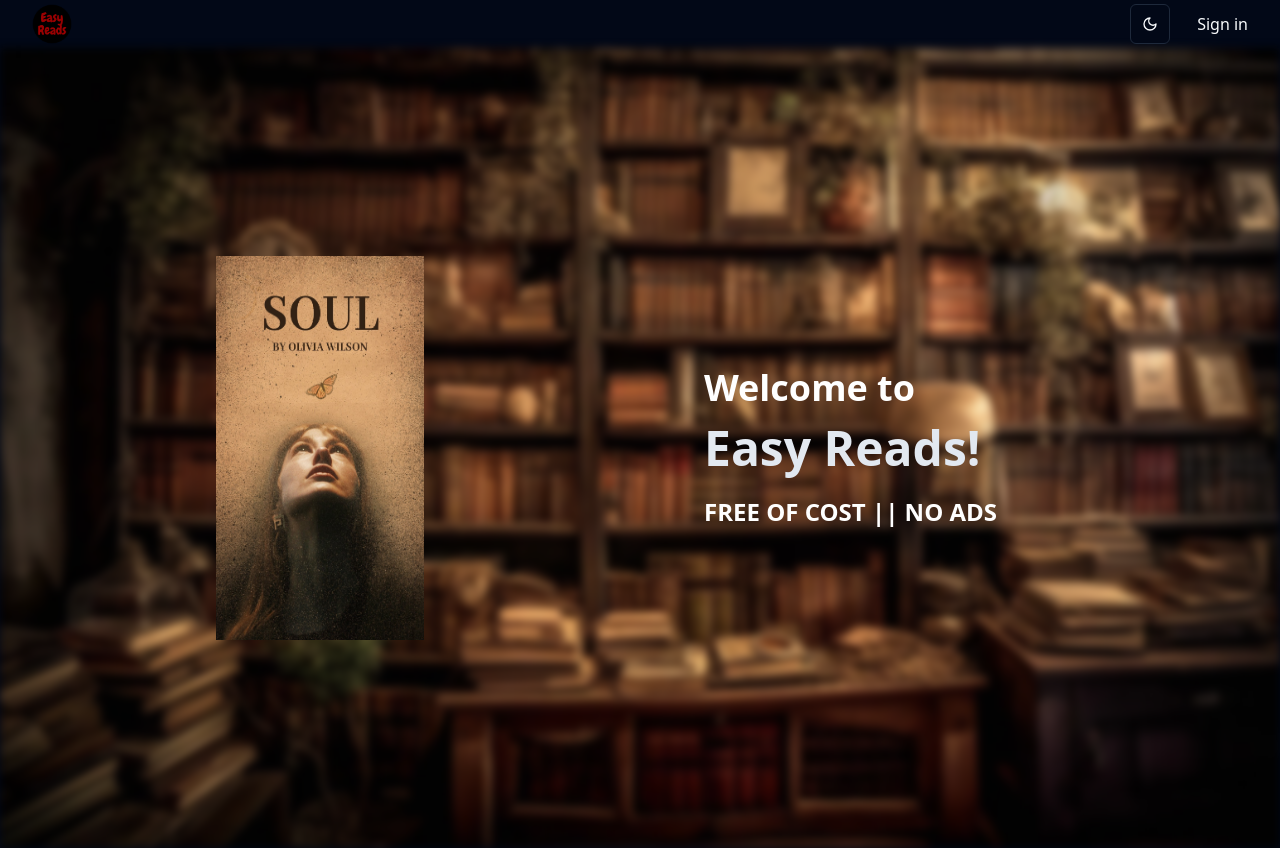
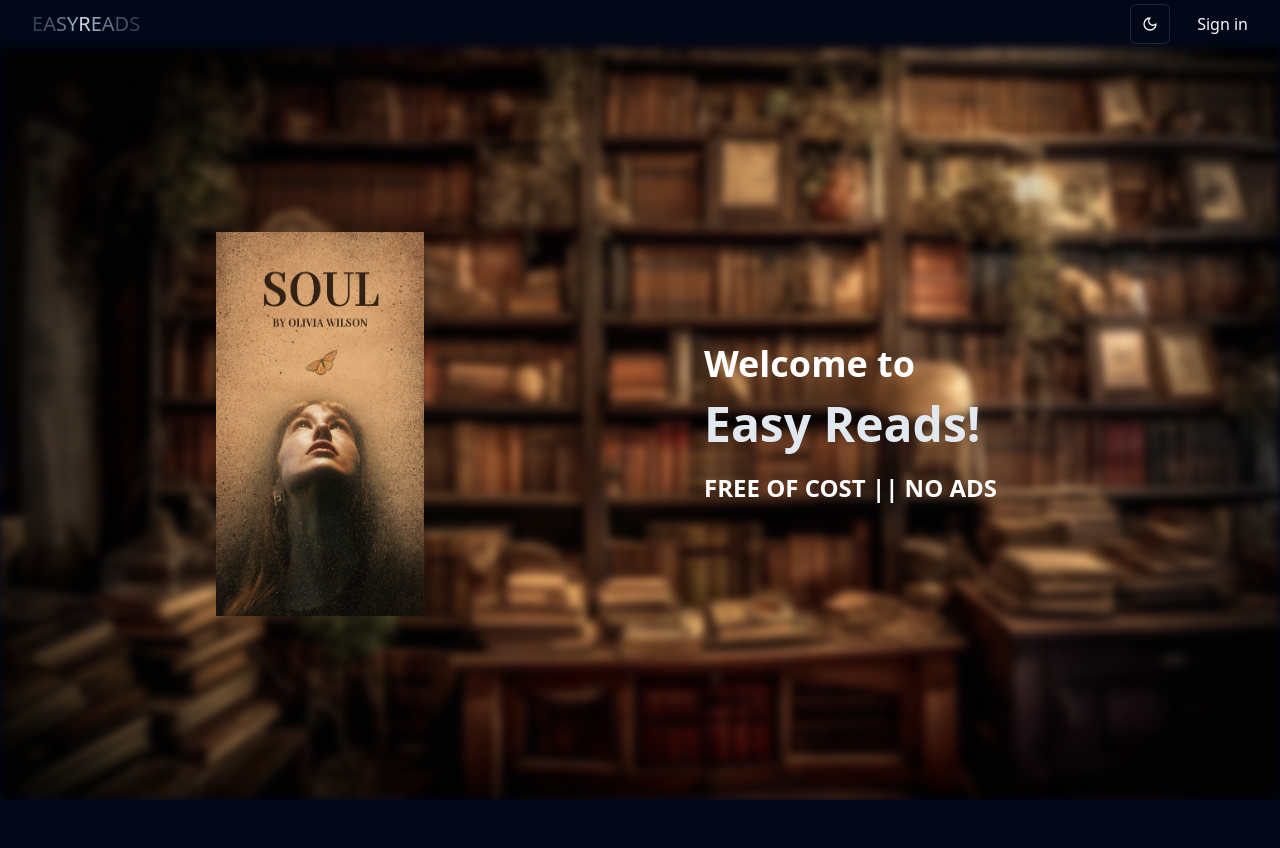
Before and after one commit to CuriousSensie/easyreads, a React (Vite) app in the folder easyreads/: page / in a window 1280 px wide. After the commit the page ends 800 px from the top, so only its background shows below. Built offline with nearby package versions, Linux system fonts and the light colour scheme; no server answers.

Commit message:
Header Updated-SearchBar added

```diff
--- a/easyreads/package.json
+++ b/easyreads/package.json
@@ -17,6 +17,7 @@
     "lucide-react": "^0.473.0",
     "react": "^18.3.1",
     "react-dom": "^18.3.1",
+    "react-icons": "^5.4.0",
     "tailwind-merge": "^2.6.0",
     "tailwindcss-animate": "^1.0.7"
   },
--- a/easyreads/src/components/Header.jsx
+++ b/easyreads/src/components/Header.jsx
@@ -1,23 +1,50 @@
 import React from 'react'
 import { Link } from 'react-router-dom'
 import { Button } from './ui/button'
-import { SignedIn, SignedOut, UserButton, SignInButton} from '@clerk/clerk-react'
+import { SignedIn, SignedOut, UserButton, SignInButton, useUser} from '@clerk/clerk-react'
 import { ModeToggle } from './mode-toggle'
 import Logo from "../../public/ER.png"
+import {FaSearch} from 'react-icons/fa'
+import { Input } from './ui/input'
 
 
 const Header = () => {
+  const user = useUser();
+
+  console.log(user);
   return (
     <>
         <nav className='px-8 flex h-12 justify-between items-center'>
-            <Link>
-              <img src={Logo} className='h-10 w-10' alt="" />
+          <div className='flex flex-row items-center justify-center gap-4'>
+            {/* logo */}
+            <Link className='flex flex-row'>
+              <h1 className='text-bold text-xl text-slate-700'>E</h1>
+              <h1 className='text-bold text-xl text-slate-600'>A</h1>
+              <h1 className='text-bold text-xl text-slate-500'>S</h1>
+              <h1 className='text-bold text-xl text-slate-400'>Y</h1>
+              <h1 className='text-bold text-xl text-slate-300'>R</h1>
+              <h1 className='text-bold text-xl text-slate-400'>E</h1>
+              <h1 className='text-bold text-xl text-slate-500'>A</h1>
+              <h1 className='text-bold text-xl text-slate-600'>D</h1>
+              <h1 className='text-bold text-xl text-slate-700'>S</h1>
             </Link>
 
+            {/* search bar */}
+            <div className="flex flex-row border-black border-solid outline-neutral-950 gap-1">
+              <SignedIn >
+                <Input type="text" placeholder="Search Books" />
+                <Button variant="outline" size="icon">
+                  <FaSearch />
+                </Button>
+              </SignedIn>
+            </div>
+          </div>
+
+          {/* sign in button / user button AND Theme Toggle*/}
+          <div>
             {/* <Button variant="outline">Login</Button>  */}
             <div className='grid grid-cols-2 gap-4'>
               <ModeToggle />
-
               <SignedOut>
                 <SignInButton />
               </SignedOut>
@@ -25,6 +52,7 @@
                 <UserButton />
               </SignedIn>
             </div>
+          </div>
         </nav>
     </>
   )
--- /dev/null
+++ b/easyreads/src/components/ui/input.jsx
@@ -0,0 +1,19 @@
+import * as React from "react"
+
+import { cn } from "@/lib/utils"
+
+const Input = React.forwardRef(({ className, type, ...props }, ref) => {
+  return (
+    (<input
+      type={type}
+      className={cn(
+        "flex h-10 w-full rounded-md border border-input bg-background px-3 py-2 text-base ring-offset-background file:border-0 file:bg-transparent file:text-sm file:font-medium file:text-foreground placeholder:text-muted-foreground focus-visible:outline-none focus-visible:ring-2 focus-visible:ring-ring focus-visible:ring-offset-2 disabled:cursor-not-allowed disabled:opacity-50 md:text-sm",
+        className
+      )}
+      ref={ref}
+      {...props} />)
+  );
+})
+Input.displayName = "Input"
+
+export { Input }
--- a/easyreads/src/layouts/AppLayout.jsx
+++ b/easyreads/src/layouts/AppLayout.jsx
@@ -10,7 +10,7 @@
         -
         - Next we have the render point for the Routes after the Header
       */}
-      <main className='mx-auto' style={{height : 'calc(100vh -  3rem)'}}>
+      <main className='mx-auto' style={{height : 'calc(100vh - 3rem)'}}>
         <Header />
         <Outlet />
       </main>
--- a/easyreads/src/pages/LandingPage.jsx
+++ b/easyreads/src/pages/LandingPage.jsx
@@ -24,7 +24,7 @@
   }, []);
 
   return (
-    <div className="relative w-full h-screen">
+    <div className="relative w-full h-full">
       {/* Blurred background */}
       <img
         className="w-full h-full blur-sm object-cover absolute top-0 left-0 right-0 bottom-0 -z-10"
```
Also changed, not shown: 1 other file (tests, documents, lock files or other folders).
